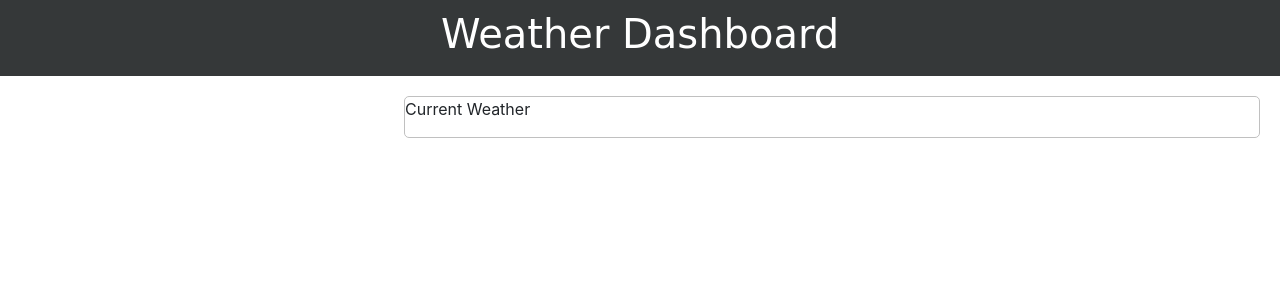
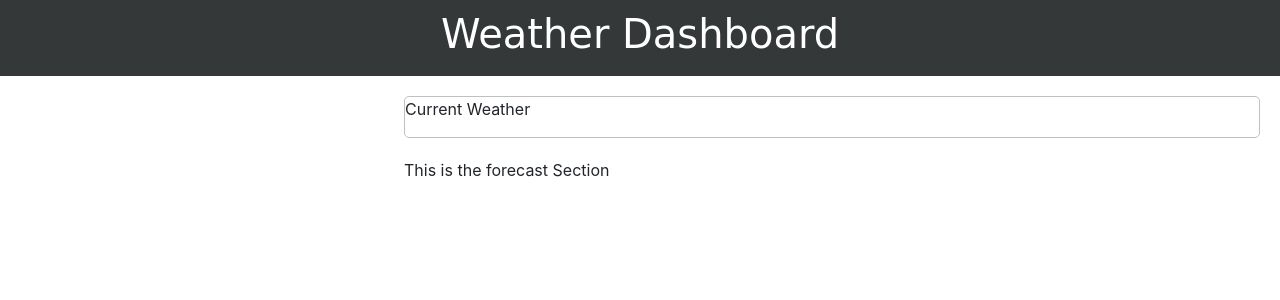
Before and after one commit to carlastjuste/weather-dashboard2, a React (Create React App) app: page / in a window 1280 px wide. Shown: the top 300 px of the page. Built offline with nearby package versions, Linux system fonts and the light colour scheme.

Commit message:
Add forecast component v1

```diff
--- a/src/App.js
+++ b/src/App.js
@@ -1,7 +1,8 @@
 //import logo from './logo.svg';
 import React, { Component } from 'react';
 import Header from './components/header';
-import CurrentWeather from './components/currentWeather'
+import CurrentWeather from './components/currentWeather';
+import Forecast from './components/forecast';
 import './App.css';
 //import { render } from '@testing-library/react';
 
@@ -15,6 +16,7 @@ class App extends Component {
       <Header />
       <main>
         <CurrentWeather />
+        <Forecast />
       </main>
     </React.Fragment>
 
--- /dev/null
+++ b/src/components/forecast.jsx
@@ -0,0 +1,17 @@
+import React, { Component } from 'react';
+
+class Forecast extends Component {
+    //state = {  }
+    render() {
+        return (
+            <React.Fragment>
+                    <section id="forecast">
+                        <p>This is the forecast Section</p>
+                    </section>
+
+            </React.Fragment>
+         );
+    }
+}
+
+export default Forecast;
```
